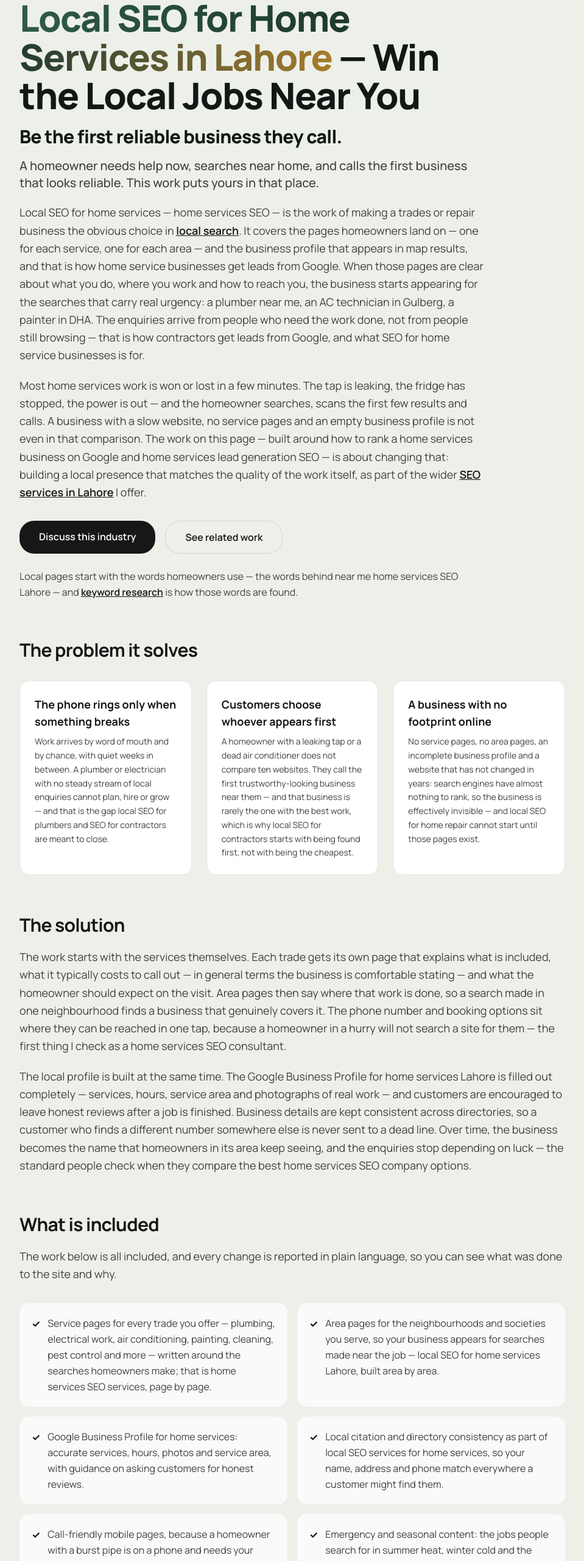
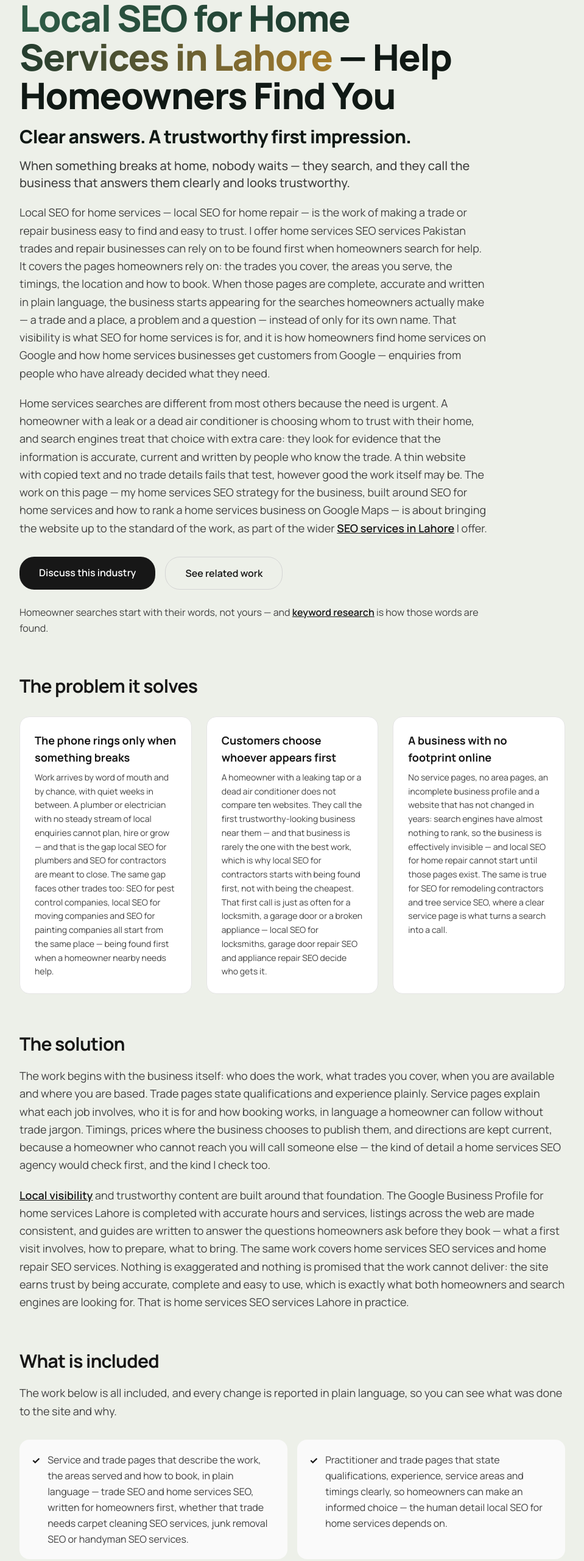
Before and after one commit to bodycartoon0111-netizen/abdul-rehman-portfolio, a Next.js app: page /industries/home-services in a window 1280 px wide. Shown: the part 234-2794 px from the top of the page at 61% size, without its empty margins (56-1015 px from the left). Built offline with nearby package versions, Linux system fonts and the light colour scheme; no server answers.

Commit message:
INTL batch 9: +20 keywords /industries/home-services

```diff
--- a/app/industries/home-services/page.tsx
+++ b/app/industries/home-services/page.tsx
@@ -50,59 +50,58 @@ const problems = [
   {
     title: "The phone rings only when something breaks",
     description:
-      "Work arrives by word of mouth and by chance, with quiet weeks in between. A plumber or electrician with no steady stream of local enquiries cannot plan, hire or grow — and that is the gap local SEO for plumbers and SEO for contractors are meant to close.",
+      "Work arrives by word of mouth and by chance, with quiet weeks in between. A plumber or electrician with no steady stream of local enquiries cannot plan, hire or grow — and that is the gap local SEO for plumbers and SEO for contractors are meant to close. The same gap faces other trades too: SEO for pest control companies, local SEO for moving companies and SEO for painting companies all start from the same place — being found first when a homeowner nearby needs help.",
   },
   {
     title: "Customers choose whoever appears first",
     description:
-      "A homeowner with a leaking tap or a dead air conditioner does not compare ten websites. They call the first trustworthy-looking business near them — and that business is rarely the one with the best work, which is why local SEO for contractors starts with being found first, not with being the cheapest.",
+      "A homeowner with a leaking tap or a dead air conditioner does not compare ten websites. They call the first trustworthy-looking business near them — and that business is rarely the one with the best work, which is why local SEO for contractors starts with being found first, not with being the cheapest. That first call is just as often for a locksmith, a garage door or a broken appliance — local SEO for locksmiths, garage door repair SEO and appliance repair SEO decide who gets it.",
   },
   {
     title: "A business with no footprint online",
     description:
-      "No service pages, no area pages, an incomplete business profile and a website that has not changed in years: search engines have almost nothing to rank, so the business is effectively invisible — and local SEO for home repair cannot start until those pages exist.",
+      "No service pages, no area pages, an incomplete business profile and a website that has not changed in years: search engines have almost nothing to rank, so the business is effectively invisible — and local SEO for home repair cannot start until those pages exist. The same is true for SEO for remodeling contractors and tree service SEO, where a clear service page is what turns a search into a call.",
   },
 ];
 
 const deliverables = [
-  "Service pages for every trade you offer — plumbing, electrical work, air conditioning, painting, cleaning, pest control and more — written around the searches homeowners make; that is home services SEO services, page by page.",
-  "Area pages for the neighbourhoods and societies you serve, so your business appears for searches made near the job — local SEO for home services Lahore, built area by area.",
-  "Google Business Profile for home services: accurate services, hours, photos and service area, with guidance on asking customers for honest reviews.",
-  "Local citation and directory consistency as part of local SEO services for home services, so your name, address and phone match everywhere a customer might find them.",
-  "Call-friendly mobile pages, because a homeowner with a burst pipe is on a phone and needs your number in one tap — the simplest part of home services digital marketing, and the part customers trust most.",
-  "Emergency and seasonal content: the jobs people search for in summer heat, winter cold and the monsoon, answered in plain language — the content local SEO for repair services is built on.",
-  "Technical review of the site — speed, structure and mobile usability — so search engines and customers can reach the right page quickly; the technical half of the local SEO audit for home services.",
-  "A monthly report in plain language: which services and areas brought calls, and what was done to bring more — the reporting you should expect from the best local SEO agency for home services, and the reporting I give you.",
+  "Service and trade pages that describe the work, the areas served and how to book, in plain language — trade SEO and home services SEO, written for homeowners first, whether that trade needs carpet cleaning SEO services, junk removal SEO or handyman SEO services.",
+  "Practitioner and trade pages that state qualifications, experience, service areas and timings clearly, so homeowners can make an informed choice — the human detail local SEO for home services depends on.",
+  "Google Business Profile and local citation work for home services businesses: keeping the name, address, phone and hours consistent everywhere, so nearby homeowners can find and call you. That consistency matters just as much for window cleaning SEO and pressure washing SEO, where most jobs come from a few streets away.",
+  "Local content planning for the areas you serve, with guides that answer the questions homeowners actually ask before they book — the same planning behind fencing company SEO and local SEO for flooring companies, built area by area.",
+  "Technical review of the site — speed, mobile usability and structure — so homeowners on a phone can find and call you without friction; the quiet, technical half of home services SEO.",
+  "Review and reputation guidance: making it easy for satisfied customers to leave honest feedback, and responding to it properly. That trust matters for SEO for solar installation companies and emergency plumber SEO alike, where the customer is choosing someone to let into their home.",
+  "A monthly report in plain language, part of local SEO services for home services: which trades and areas gained visibility, and what homeowners searched to find you.",
 ];
 
 const strategyPoints = [
-  "Win the searches made within your service area first, before trying to rank anywhere else — local SEO for electricians Lahore and local SEO for cleaning services Lahore work the same way, one area at a time.",
-  "Make the next step obvious on every page: call, message or book, with no digging — on the website and on the map, which is what Google Maps SEO for tradesmen comes down to.",
-  "Let genuine customer reviews do the persuading that advertising cannot — whether the page is about plumbing or about local SEO for landscapers.",
-  "Cover the urgent jobs people search for in the moment, not only the planned work they research for weeks — local SEO for HVAC companies depends on it, because customers search for the exact job they need.",
-  "Turn one good job in an area into visibility for the next job in the same area — the way local SEO for roofers grows, one street at a time.",
+  "Put the local job first: the trade, the area and how to book, stated clearly on every key page — the first thing I look at as a home services SEO consultant, whether the business needs pool cleaning SEO services or local SEO for home inspection companies.",
+  "Write for homeowners, not for search engines — clear answers in plain language, with no exaggerated claims — whether the page is about a trade or about home repair SEO.",
+  "Win the local searches around the business before chasing broader terms — local SEO for electricians and SEO for electricians work the same way, one area at a time.",
+  "Keep trade content accurate and current, and remove anything that is out of date.",
+  "Make calling the business the easiest action on every page, day or night.",
 ];
 
 const processSteps = [
   {
-    title: "Audit the local presence",
+    title: "Audit the business online",
     description:
-      "The website, business profile and local listings are reviewed, so the work starts from what nearby homeowners see when they search. That first review is the local SEO audit for home services Lahore.",
+      "The website, business profile and local listings are reviewed, so the work starts from what homeowners see when they search today. The same review covers home services SEO services Pakistan, where the profile and the listings matter just as much.",
   },
   {
-    title: "Build services and areas",
+    title: "Fix trust and local signals",
     description:
-      "Pages for each service and each area you cover are created or rebuilt, with the details a homeowner needs before they call. That is local SEO services for contractors Lahore, fixed at the level customers actually see.",
+      "Trade details, service areas and local listings are corrected and completed, giving homeowners and search engines a business they can trust. That is local SEO services for home services Lahore, fixed at the level homeowners actually see.",
   },
   {
-    title: "Strengthen the profile",
+    title: "Build the service pages",
     description:
-      "The business profile, reviews and local listings are built up, so the business shows clearly in map results and local searches — the work I do as a home services SEO consultant Pakistan businesses can reach directly.",
+      "Pages for each trade and area are written around the searches homeowners actually make, with clear answers and next steps — the writing I do as a home services SEO consultant Pakistan trades can reach directly, including SEO for interior designers, where the homeowner is choosing on taste and trust as much as on price.",
   },
   {
-    title: "Report the calls",
+    title: "Measure and maintain",
     description:
-      "Enquiries by service and area are reported in plain language each month, and the pages that bring work get more attention — the reporting you should expect from a home services SEO agency, and the reporting I give you.",
+      "Visibility and enquiries are reported in plain language each month, and the pages that homeowners use most are kept accurate — the reporting you should expect from the best home services SEO agency, and the reporting I give you.",
   },
 ];
 
@@ -132,17 +131,17 @@ export default function HomeServicesSeoPage() {
           <span className="bg-gradient-to-r from-pine-bright via-pine to-gold bg-clip-text text-transparent">
             Local SEO for Home Services in Lahore
           </span>{" "}
-          — Win the Local Jobs Near You
+          — Help Homeowners Find You
         </h1>
-        <p className="mt-4 text-2xl font-black leading-tight tracking-tight text-ink md:text-3xl">Be the first reliable business they call.</p>
+        <p className="mt-4 text-2xl font-black leading-tight tracking-tight text-ink md:text-3xl">Clear answers. A trustworthy first impression.</p>
         <p className="mt-4 text-xl font-medium text-neutral-700">
-          A homeowner needs help now, searches near home, and calls the first business that looks reliable. This work puts yours in that place.
+          When something breaks at home, nobody waits — they search, and they call the business that answers them clearly and looks trustworthy.
         </p>
         <p className="mt-5 text-lg leading-relaxed text-neutral-700">
-          Local SEO for home services — home services SEO — is the work of making a trades or repair business the obvious choice in <Link href="/services/local-seo" className="font-semibold text-neutral-900 underline">local search</Link>. It covers the pages homeowners land on — one for each service, one for each area — and the business profile that appears in map results, and that is how home service businesses get leads from Google. When those pages are clear about what you do, where you work and how to reach you, the business starts appearing for the searches that carry real urgency: a plumber near me, an AC technician in Gulberg, a painter in DHA. The enquiries arrive from people who need the work done, not from people still browsing — that is how contractors get leads from Google, and what SEO for home service businesses is for.
+          Local SEO for home services — local SEO for home repair — is the work of making a trade or repair business easy to find and easy to trust. I offer home services SEO services Pakistan trades and repair businesses can rely on to be found first when homeowners search for help. It covers the pages homeowners rely on: the trades you cover, the areas you serve, the timings, the location and how to book. When those pages are complete, accurate and written in plain language, the business starts appearing for the searches homeowners actually make — a trade and a place, a problem and a question — instead of only for its own name. That visibility is what SEO for home services is for, and it is how homeowners find home services on Google and how home services businesses get customers from Google — enquiries from people who have already decided what they need.
         </p>
         <p className="mt-5 text-lg leading-relaxed text-neutral-700">
-          Most home services work is won or lost in a few minutes. The tap is leaking, the fridge has stopped, the power is out — and the homeowner searches, scans the first few results and calls. A business with a slow website, no service pages and an empty business profile is not even in that comparison. The work on this page — built around how to rank a home services business on Google and home services lead generation SEO — is about changing that: building a local presence that matches the quality of the work itself, as part of the wider{" "}
+          Home services searches are different from most others because the need is urgent. A homeowner with a leak or a dead air conditioner is choosing whom to trust with their home, and search engines treat that choice with extra care: they look for evidence that the information is accurate, current and written by people who know the trade. A thin website with copied text and no trade details fails that test, however good the work itself may be. The work on this page — my home services SEO strategy for the business, built around SEO for home services and how to rank a home services business on Google Maps — is about bringing the website up to the standard of the work, as part of the wider{" "}
           <Link href="/services/seo" className="font-semibold text-neutral-900 underline">
             SEO services in Lahore
           </Link>{" "}
@@ -163,7 +162,7 @@ export default function HomeServicesSeoPage() {
           </Link>
         </div>
         <p className="mt-6 text-base leading-relaxed text-neutral-700">
-          Local pages start with the words homeowners use — the words behind near me home services SEO Lahore — and{" "}
+          Homeowner searches start with their words, not yours — and{" "}
           <Link href="/services/keyword-research" className="font-semibold text-neutral-900 underline">
             keyword research
           </Link>{" "}
@@ -192,10 +191,10 @@ export default function HomeServicesSeoPage() {
           The solution
         </h2>
         <p className="mt-5 text-lg leading-relaxed text-neutral-700">
-          The work starts with the services themselves. Each trade gets its own page that explains what is included, what it typically costs to call out — in general terms the business is comfortable stating — and what the homeowner should expect on the visit. Area pages then say where that work is done, so a search made in one neighbourhood finds a business that genuinely covers it. The phone number and booking options sit where they can be reached in one tap, because a homeowner in a hurry will not search a site for them — the first thing I check as a home services SEO consultant.
+          The work begins with the business itself: who does the work, what trades you cover, when you are available and where you are based. Trade pages state qualifications and experience plainly. Service pages explain what each job involves, who it is for and how booking works, in language a homeowner can follow without trade jargon. Timings, prices where the business chooses to publish them, and directions are kept current, because a homeowner who cannot reach you will call someone else — the kind of detail a home services SEO agency would check first, and the kind I check too.
         </p>
         <p className="mt-5 text-lg leading-relaxed text-neutral-700">
-          The local profile is built at the same time. The Google Business Profile for home services Lahore is filled out completely — services, hours, service area and photographs of real work — and customers are encouraged to leave honest reviews after a job is finished. Business details are kept consistent across directories, so a customer who finds a different number somewhere else is never sent to a dead line. Over time, the business becomes the name that homeowners in its area keep seeing, and the enquiries stop depending on luck — the standard people check when they compare the best home services SEO company options.
+          <Link href="/services/local-seo" className="font-semibold text-neutral-900 underline">Local visibility</Link> and trustworthy content are built around that foundation. The Google Business Profile for home services Lahore is completed with accurate hours and services, listings across the web are made consistent, and guides are written to answer the questions homeowners ask before they book — what a first visit involves, how to prepare, what to bring. The same work covers home services SEO services and home repair SEO services. Nothing is exaggerated and nothing is promised that the work cannot deliver: the site earns trust by being accurate, complete and easy to use, which is exactly what both homeowners and search engines are looking for. That is home services SEO services Lahore in practice.
         </p>
       </section>
 
@@ -223,7 +222,7 @@ export default function HomeServicesSeoPage() {
           Strategy
         </h2>
         <p className="mt-5 text-lg leading-relaxed text-neutral-700">
-          The strategy is to be found where the job is. A homeowner searches for a trade and a place together, so the website is organised that way: services crossed with the areas they are offered in, each page able to stand on its own in search. The business profile carries the same structure in map results, backed by reviews from real customers in those same areas. And because so much of this work is urgent, every page is built for a phone and a single action — calling — rather than for reading at leisure. That is home services SEO Lahore in the plain sense, and home services SEO Pakistan built around the business's own areas. It is also the work people mean when they look for the best home services SEO company Lahore has.
+          The strategy is to answer the homeowner before they have to ask. Someone searching for help at home wants to know three things: can this business help me, can I trust the people who come to my home, and how do I reach them. The website is therefore organised around those questions, with service pages that explain, trade pages that reassure, and contact details that are never more than a tap away. Local search is the priority, because most homeowners choose a business near home — and the businesses that win those local searches are the ones with the clearest, most complete presence. That is home services digital marketing Lahore in the plain sense, and home services website SEO Pakistan built around the business's own area.
         </p>
         <ul className="mt-6 list-disc space-y-3 pl-6 text-neutral-700">
           {strategyPoints.map((point) => (
@@ -256,17 +255,17 @@ export default function HomeServicesSeoPage() {
           Who this is for
         </h2>
         <p className="mt-5 text-lg leading-relaxed text-neutral-700 group-hover:text-white/85">
-          This is for plumbers, electricians, AC technicians, painters, cleaners, pest control teams, solar installers and other home service businesses in Pakistan that work in a defined area and want the phone to ring steadily — local SEO for home services Pakistan, built around real trades and real areas. It suits small teams and growing firms alike, as long as the work is real and the service area is clear, which is where local SEO for plumbers Pakistan starts: real trades, real areas. If your customers already recommend you once they have used you, but too few find you in the first place, this is the work that changes that. It is the work people look for when they search for the best local SEO agency for home services Pakistan has.
+          This is for plumbers, electricians, cleaners, painters, pest control teams, HVAC technicians, movers and other home services businesses in Pakistan whose customers find them by searching — SEO for home services in Pakistan, built around real trades and real premises. It suits businesses with real tradespeople and real premises, where the website should reflect the standard of work customers receive — that is SEO for home services Pakistan, in plain terms. If your business is trusted by the customers who find it, but too few customers find it in the first place, this is the work that changes that. It is the work people look for when they search for the best home services SEO agency Pakistan has.
         </p>
       </section>
 
       {/* Service area */}
       <section aria-labelledby="service-area-heading" className="mt-16 max-w-4xl">
         <h2 id="service-area-heading" className="text-3xl font-bold tracking-tight text-neutral-900">
-          Home services SEO for Lahore and Pakistan
+          Home Services SEO for Pakistan businesses
         </h2>
         <p className="mt-5 text-lg leading-relaxed text-neutral-700">
-          Homeowners in Lahore search by trade and by area — DHA, Gulberg, Johar Town, Model Town, Cantt, Bahria Town and the neighbourhoods around them — and they search in both English and Urdu, usually on a phone — and local SEO for plumbers in Lahore starts from those same trade-and-area searches. The same pattern holds in Karachi, Islamabad and Rawalpindi, where a family wants someone reliable nearby, not a national directory — and local SEO for repair services Pakistan follows the same pattern, city by city. Seasons shape the work too: cooling in the summer heat, heating and damp in winter, repairs after the monsoon — and home services digital marketing Lahore plans around those seasons, not around generic posts. The work is planned around that: Local SEO for Home Services in Lahore means pages for the services and areas you actually cover, a profile that shows in map results — where Google Maps ranking for home services Lahore is won — and a site a homeowner can use with one hand while holding a torch in the other. That is Google Maps SEO for tradesmen Lahore, in the plain sense.
+          Homeowners in Pakistan search in English and in Urdu, on phones, often for a trade near a specific area — Gulberg, DHA, Johar Town, Model Town, Bahria Town or their own neighbourhood in Karachi or Islamabad — and local SEO for home services in Lahore starts from those same area searches. They weigh the distance, the timings, the tradesperson's background and what other customers have said — the details local SEO for home services in Lahore has to get right. A business in Lahore serves a different set of local searches from one in Karachi, and both need pages and local signals built around their own area — local SEO for home services Pakistan, planned city by city. That is where Google Maps ranking for home services Lahore is won or lost: in the searches made a few streets away from the business. The same searches bring customers to repair businesses too, and local SEO for home repair Lahore starts from the same area pages and the same accurate profile. The work is planned around that: home services SEO services Lahore, with local pages for the areas you serve, accurate information a homeowner can act on, and a presence that looks as careful as the work itself.
         </p>
       </section>
 
@@ -283,10 +282,10 @@ export default function HomeServicesSeoPage() {
             SEO
           </Link>
           <Link
-            href="/services/seo-audit"
+            href="/services/off-page-seo"
             className="rounded-full border border-neutral-300 px-5 py-2.5 text-sm font-medium text-neutral-700 transition hover:border-neutral-900 hover:text-neutral-900"
           >
-            SEO Audit
+            Off-Page SEO
           </Link>
           <Link
             href="/services/technical-seo"
@@ -305,8 +304,8 @@ export default function HomeServicesSeoPage() {
 
       <div className="mt-20">
         <CtaBand
-          title="Hire local SEO expert for home services — ready to talk?"
-          description="Tell me about your trades and service area and I'll reply with an honest assessment of what this service can — and can't — do for you."
+          title="Hire home services SEO expert help — ready to talk?"
+          description="Looking to hire home services SEO expert Lahore support for your business? Tell me about your business and customers and I'll reply with an honest assessment of what this service can — and can't — do for you."
         />
       </div>
     </main>
```
